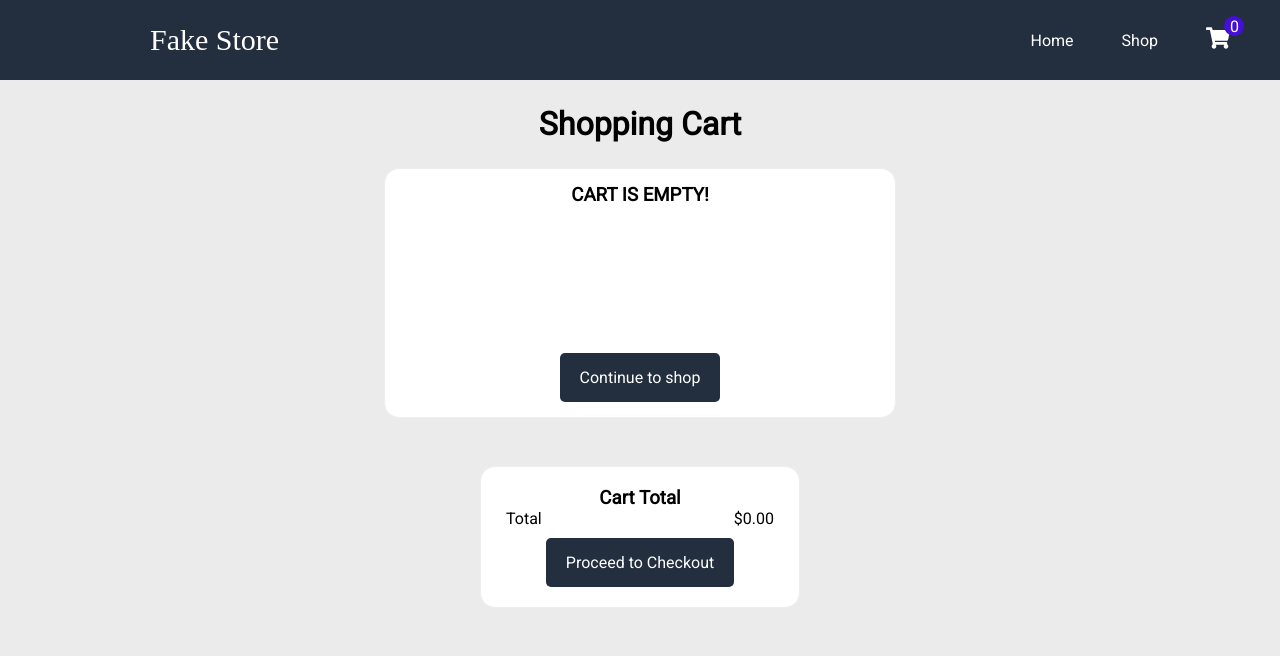
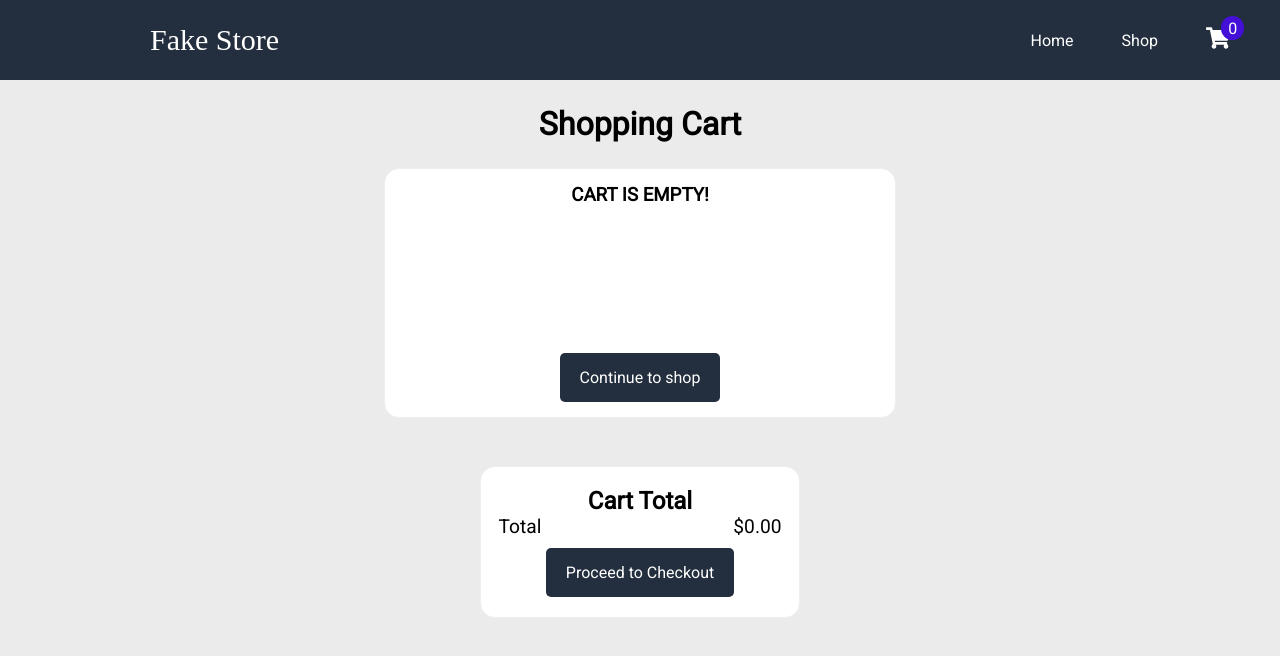
Before and after one commit to victavila/shopping-cart, a React (Create React App) app: page /cart in a window 1280 px wide. Shown: the top 656 px of the page. Built offline with nearby package versions, Linux system fonts and the light colour scheme; a web font is replaced by a local one.

Commit message:
Style changes

```diff
--- a/src/index.css
+++ b/src/index.css
@@ -71,8 +71,8 @@ nav {
   position: absolute;
   top: -0.6rem;
   right: -0.9rem;
-  width: 1.25rem;
-  height: 1.25rem;
+  width: 1.45rem;
+  height: 1.45rem;
   border-radius: 50%;
   background-color: #440fd6;
   display: flex;
@@ -212,6 +212,7 @@ Cart Page
   align-items: center;
   gap: 3rem;
   min-width: 50%;
+  padding-bottom: 30px;
 }
 
 .cart__items {
@@ -243,6 +244,7 @@ Cart Page
 .top__container {
   display: flex;
   justify-content: space-between;
+  padding-bottom: 10px;
 }
 
 .top__container > h3 {
@@ -280,9 +282,14 @@ Cart Page
   padding: 20px;
 }
 
+.cart__total > h3 {
+  font-size: 1.5rem;
+}
+
 .total__display {
   display: flex;
   gap: 12rem;
+  font-size: 1.2rem;
 }
 
 .cart__checkout {
```
